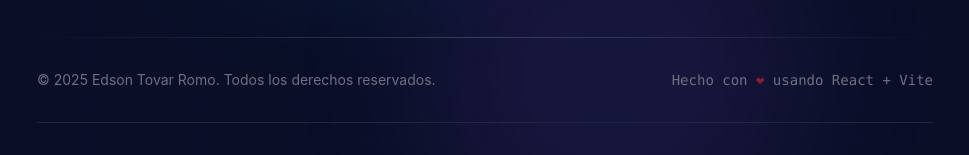
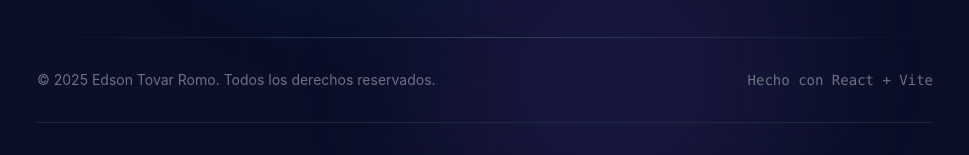
Before and after one commit to EdsonTovaR/PORTAFOLIO, a React (Vite) app in the folder mi-portafolio/: page / in a window 1280 px wide. Shown: the part 6406-6561 px from the top of the page, without its empty margins (155-1124 px from the left). Built offline with nearby package versions, Linux system fonts and the light colour scheme.

Commit message:
Fix footer text formatting and remove duplicate line

```diff
--- a/mi-portafolio/src/components/Footer.jsx
+++ b/mi-portafolio/src/components/Footer.jsx
@@ -85,7 +85,7 @@ const Footer = () => {
               © {currentYear} Edson Tovar Romo. Todos los derechos reservados.
             </p>
             <p className="font-mono">
-              Hecho con <span className="text-red-500 animate-pulse">❤</span> usando React + Vite
+              Hecho con React + Vite
             </p>
           </div>
 
```
